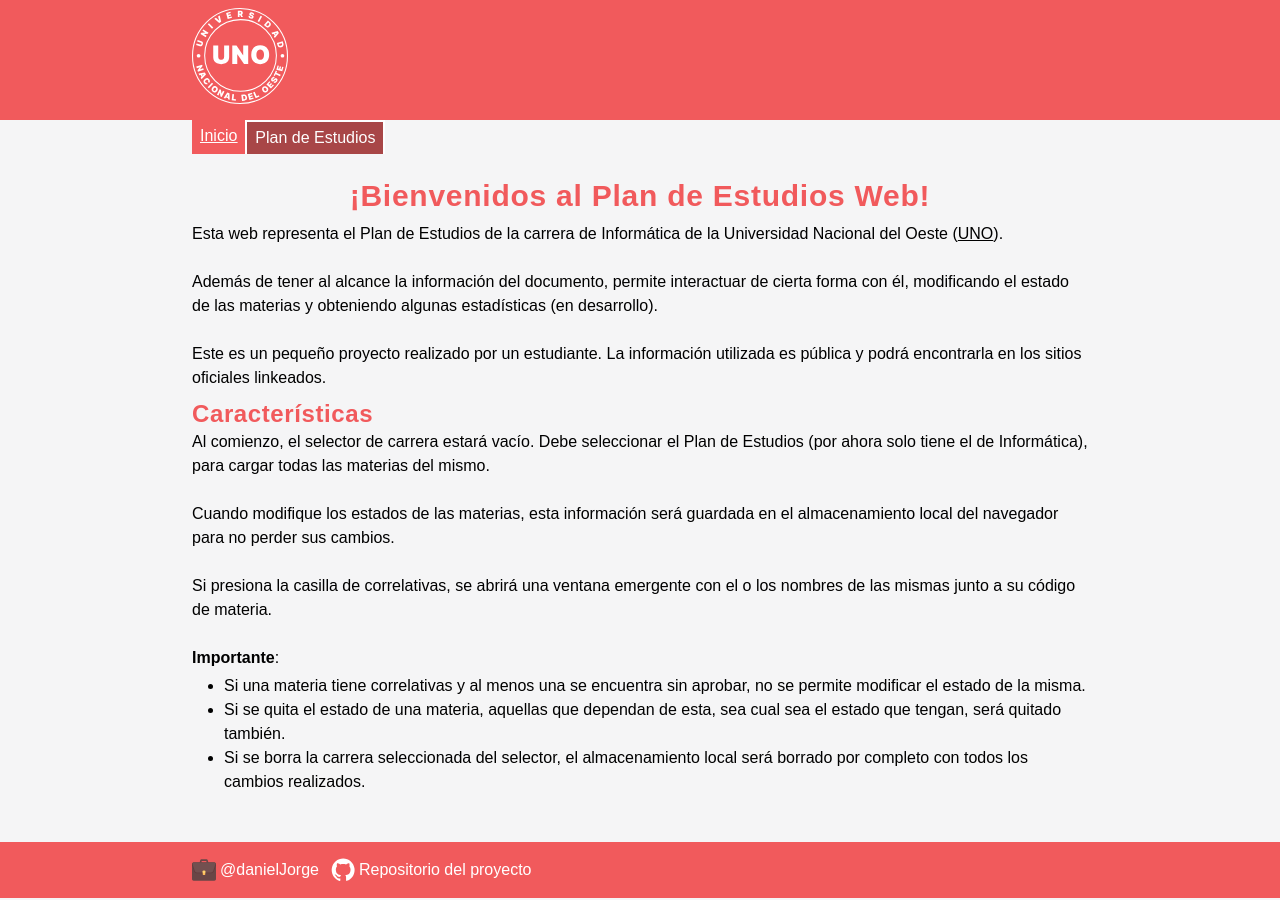
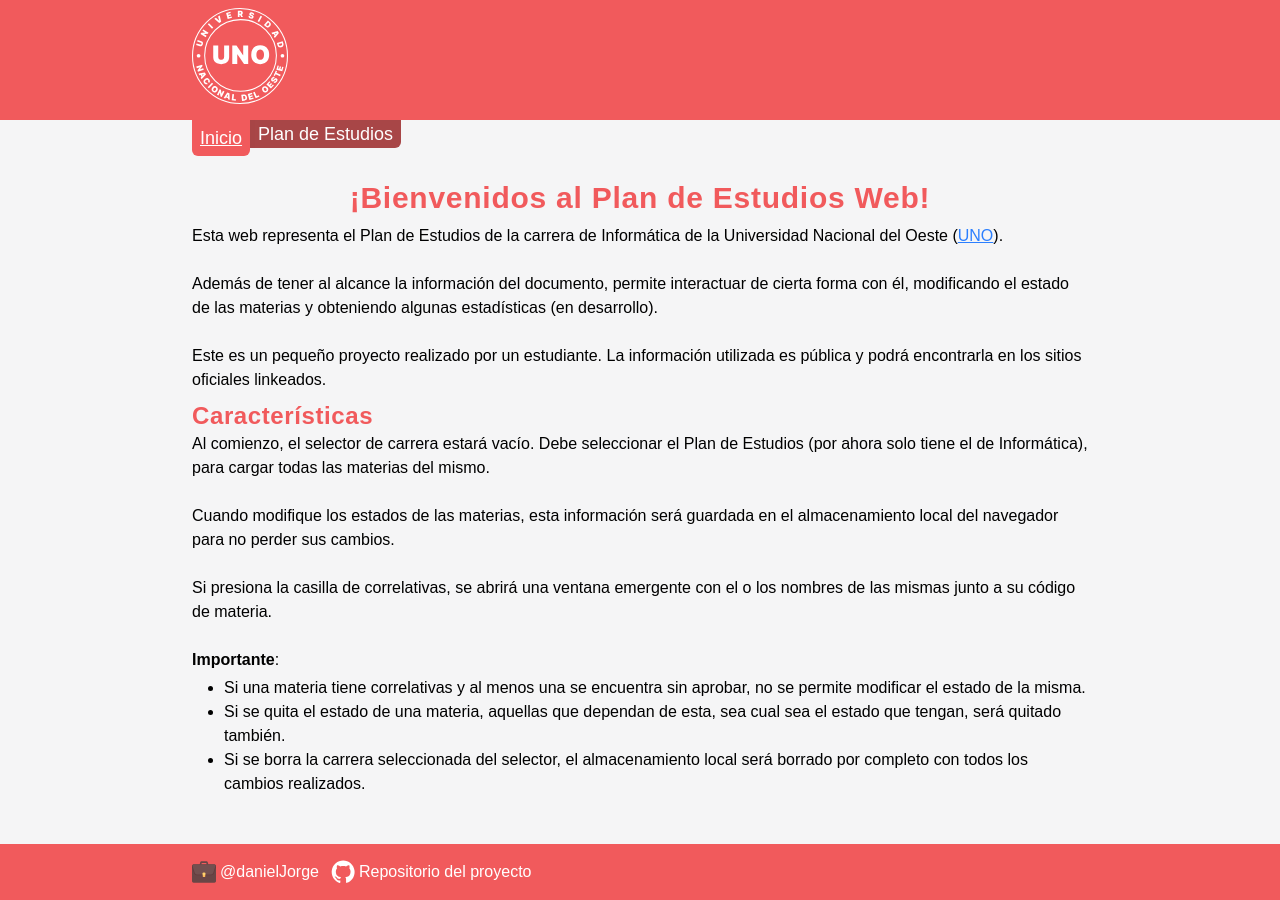
Before and after one commit to daniBrico/plan-estudios-web-ts, a React (Vite) app: page / in a window 1280 px wide. Built offline with nearby package versions, Linux system fonts and the light colour scheme; no server answers; a web font is replaced by a local one.

Commit message:
Improve navigation UI

```diff
--- a/src/components/Navbar.tsx
+++ b/src/components/Navbar.tsx
@@ -6,21 +6,25 @@ export const Navbar = (): JSX.Element => {
 
   const stylesSwitchLocation = (path: string): string =>
     currentLocation.pathname === path
-      ? 'bg-first-color underline'
-      : 'bg-[#a43d3e] border-t-2 opacity-95'
+      ? 'bg-first-color underline py-1 rounded-b-md'
+      : 'bg-[#a43d3e] opacity-95 hover:opacity-90 py-0'
 
   return (
     <div className="w-full">
-      <ul className="mx-auto flex max-w-4xl text-sm md:text-base">
+      <ul className="mx-auto flex max-w-4xl items-start text-sm md:text-base lg:text-lg">
         <li
-          className={`cursor-pointer border-r-2 border-white px-2 py-1 text-white ${stylesSwitchLocation('/')}`}
+          className={`cursor-pointer rounded-bl-md border-white text-white ${stylesSwitchLocation('/')} transition-all duration-300 ease-in-out hover:underline`}
         >
-          <Link to="/">Inicio</Link>
+          <Link to="/" className="block h-full w-full px-2">
+            Inicio
+          </Link>
         </li>
         <li
-          className={`cursor-pointer border-r-2 border-white px-2 py-1 text-white ${stylesSwitchLocation('/plan-de-estudios')}`}
+          className={`cursor-pointer rounded-br-md border-white text-white ${stylesSwitchLocation('/plan-de-estudios')} transition-all duration-300 ease-in-out hover:underline`}
         >
-          <Link to="/plan-de-estudios">Plan de Estudios</Link>
+          <Link to="/plan-de-estudios" className="block h-full w-full px-2">
+            Plan de Estudios
+          </Link>
         </li>
         {/* <li
           className={`cursor-pointer px-2 py-1 text-white ${stylesSwitchLocation('/estadisticas')}`}
--- a/src/pages/HomePage.tsx
+++ b/src/pages/HomePage.tsx
@@ -12,7 +12,7 @@ function HomePage(): JSX.Element {
             Esta web representa el Plan de Estudios de la carrera de Informática
             de la Universidad Nacional del Oeste (
             <a
-              className="underline"
+              className="text-blue-500 underline visited:text-purple-500 hover:no-underline"
               target="_blank"
               rel="noopener noreferrer"
               href="https://www.uno.edu.ar/index.php/carreras/66-licenciatura-en-informatica"
```
